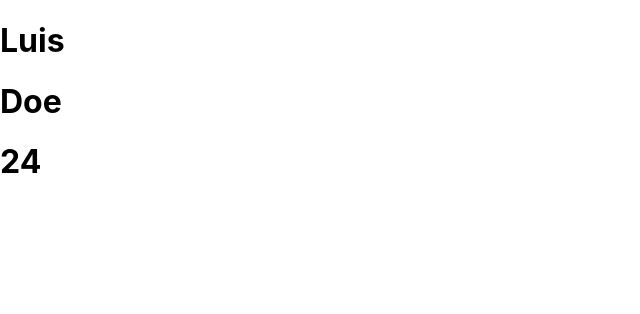
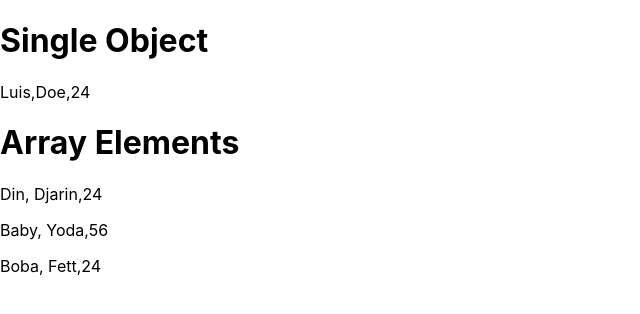
Before and after one commit to Codubee/Create-React-App-Examples, a React (Create React App) app: page / in a window 1280 px wide. Shown: the top 314 px of the page, without its empty margins (0-640 px from the left). Built offline with nearby package versions, Linux system fonts and the light colour scheme.

Commit message:
Added an array example

```diff
--- a/src/App.js
+++ b/src/App.js
@@ -1,10 +1,14 @@
 import React from 'react';
 import './App.css';
+import ShowArray from './ShowArray/ShowArray';
 import ShowObject from './ShowObject/ShowObject';
 
 function App() {
   return (
-    <ShowObject/>
+    <div>
+      <ShowObject />
+      <ShowArray />
+    </div>
   );
 }
 
--- /dev/null
+++ b/src/ShowArray/ShowArray.js
@@ -0,0 +1,33 @@
+import React from 'react';
+
+function ShowArray() {
+
+    // Create an array of javascript objects
+    const people = [
+        { firstName: "Din", lastName: "Djarin", age: 24 },
+        { firstName: "Baby", lastName: "Yoda", age: 56 },
+        { firstName: "Boba", lastName: "Fett", age: 24 }
+    ]
+    return (
+        <div>
+            <h1>Array Elements</h1>
+            {
+                /*
+                    Call the map function on the constant created above
+                    Make sure to add a div with a key or else react complains
+                */
+                people.map((person, id) => (
+                    <div key={id}>
+                        {/*
+                            Use curly braces to show the data.
+                            The person being used here comes from the map function created
+                            right above
+                         */}
+                        <p>{person.firstName}, {person.lastName},{person.age}</p>
+                    </div>
+                ))
+            }
+        </div>
+    )
+}
+export default ShowArray;
--- a/src/ShowObject/ShowObject.js
+++ b/src/ShowObject/ShowObject.js
@@ -1,12 +1,16 @@
 import React from 'react'
 
 function ShowObject(){
-    const people = {firstName:"Luis",lastName:"Doe",age:24}
+    //Create a javascript object
+    const person = {firstName:"Luis",lastName:"Doe",age:24}
     return(
         <div>
-            <h1>{people.firstName}</h1>
-            <h1>{people.lastName}</h1>
-            <h1>{people.age}</h1>
+            <h1>Single Object</h1>
+            {/*
+                Use curly braces to get the data from the
+                javascript object created above
+            */}
+            <p>{person.firstName},{person.lastName},{person.age} </p>
         </div>
     )
 
```
